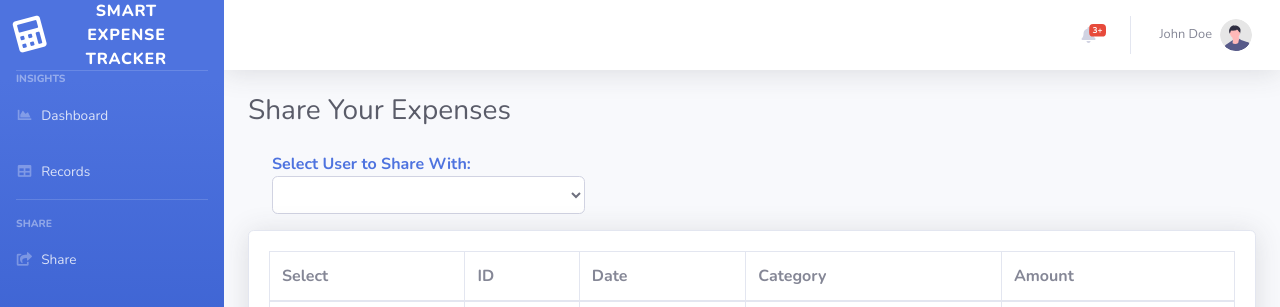
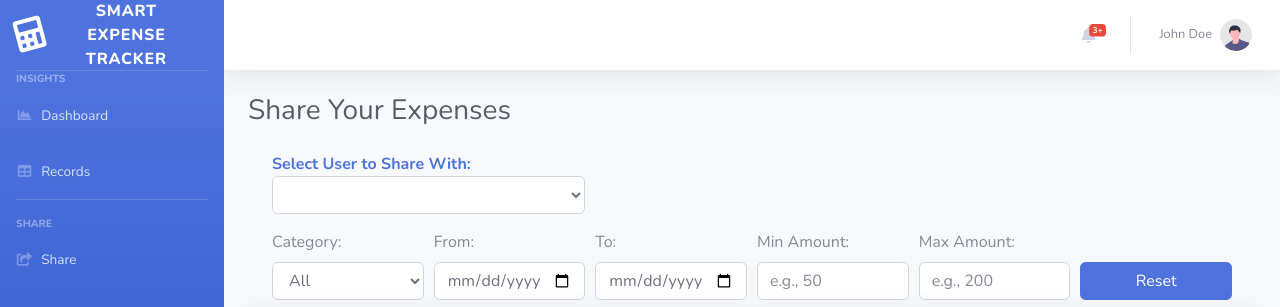
Before and after one commit to ptt0610/CITS5505-Group-6-_-Smart-Expense-Tracker-Analyzer, a Flask app: page /share in a window 1280 px wide. Shown: the top 307 px of the page. Run offline with Flask 3, Linux system fonts and the light colour scheme; lists and menus that the app fills with data are empty; some libraries are stand-ins or nearby versions.

Commit message:
Add filtering options for expense records in share.html
- Added filters for Category, Date Range (From and To), and Amount Range (Min and Max) above the expense records table.
- Included a 'Reset' button to clear all applied filters.
- Enhanced the ui to allow easier & specific selection of expenses to share.
- Positioned the filters within a form inside the container-fluid, under the user selection dropdown.

```diff
--- a/templates/share.html
+++ b/templates/share.html
@@ -1,4 +1,3 @@
-<!--Data sharing page implementation go here-->
 {% extends 'base.html' %}
 
 {% block title %}Share Expenses{% endblock %}
@@ -23,6 +22,53 @@
             </select>
         </div>
     </div>
+
+    <!-- Filters for easy selection -->
+    <form class="form-row align-items-end">
+        <div class="col-md-2">
+            <label for="filterCategory">Category:</label>
+            <select id="filterCategory" class="form-control">
+                <option value="">All</option>
+                <option>Clothing</option>
+                <option>Education</option>
+                <option>Entertainment</option>
+                <option>Food</option>
+                <option>Groceries</option>
+                <option>Healthcare</option>
+                <option>Housing</option>
+                <option>Insurance</option>
+                <option>Investments</option>
+                <option>Personal Care</option>
+                <option>Transportation</option>
+                <option>Utilities</option>
+                <option>Other</option>
+            </select>
+        </div>
+
+        <div class="col-md-2">
+            <label for="minDate">From:</label>
+            <input type="date" id="minDate" class="form-control">
+        </div>
+
+        <div class="col-md-2">
+            <label for="maxDate">To:</label>
+            <input type="date" id="maxDate" class="form-control">
+        </div>
+
+        <div class="col-md-2">
+            <label for="minAmount">Min Amount:</label>
+            <input type="number" id="minAmount" class="form-control" placeholder="e.g., 50">
+        </div>
+
+        <div class="col-md-2">
+            <label for="maxAmount">Max Amount:</label>
+            <input type="number" id="maxAmount" class="form-control" placeholder="e.g., 200">
+        </div>
+
+        <div class="col-md-2 text-right">
+            <button type="button" id="resetFilters" class="btn btn-primary btn-block">Reset</button>
+        </div>
+    </form>
 </div>
 
 <!-- Expense Table for record selection -->
```
